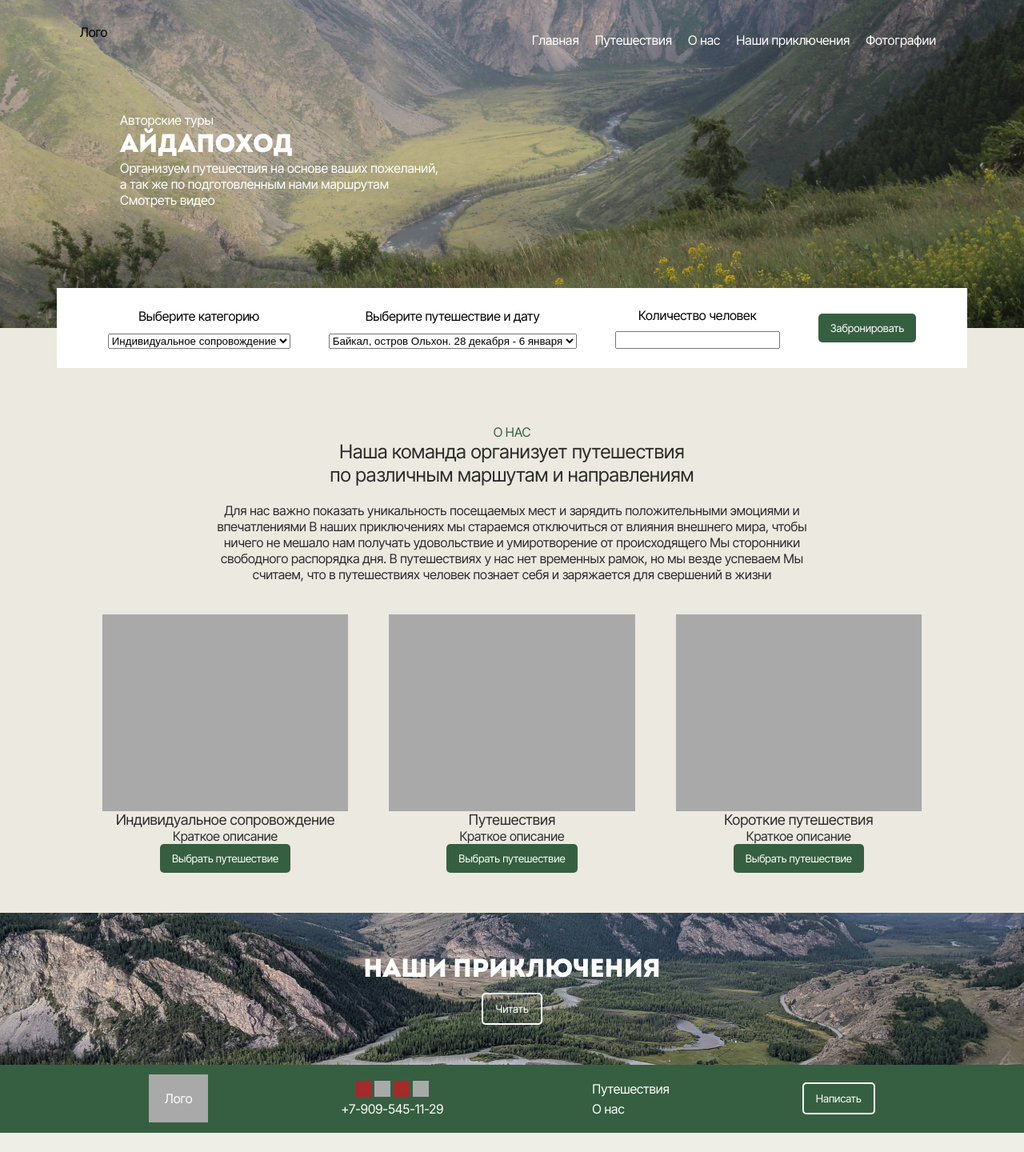
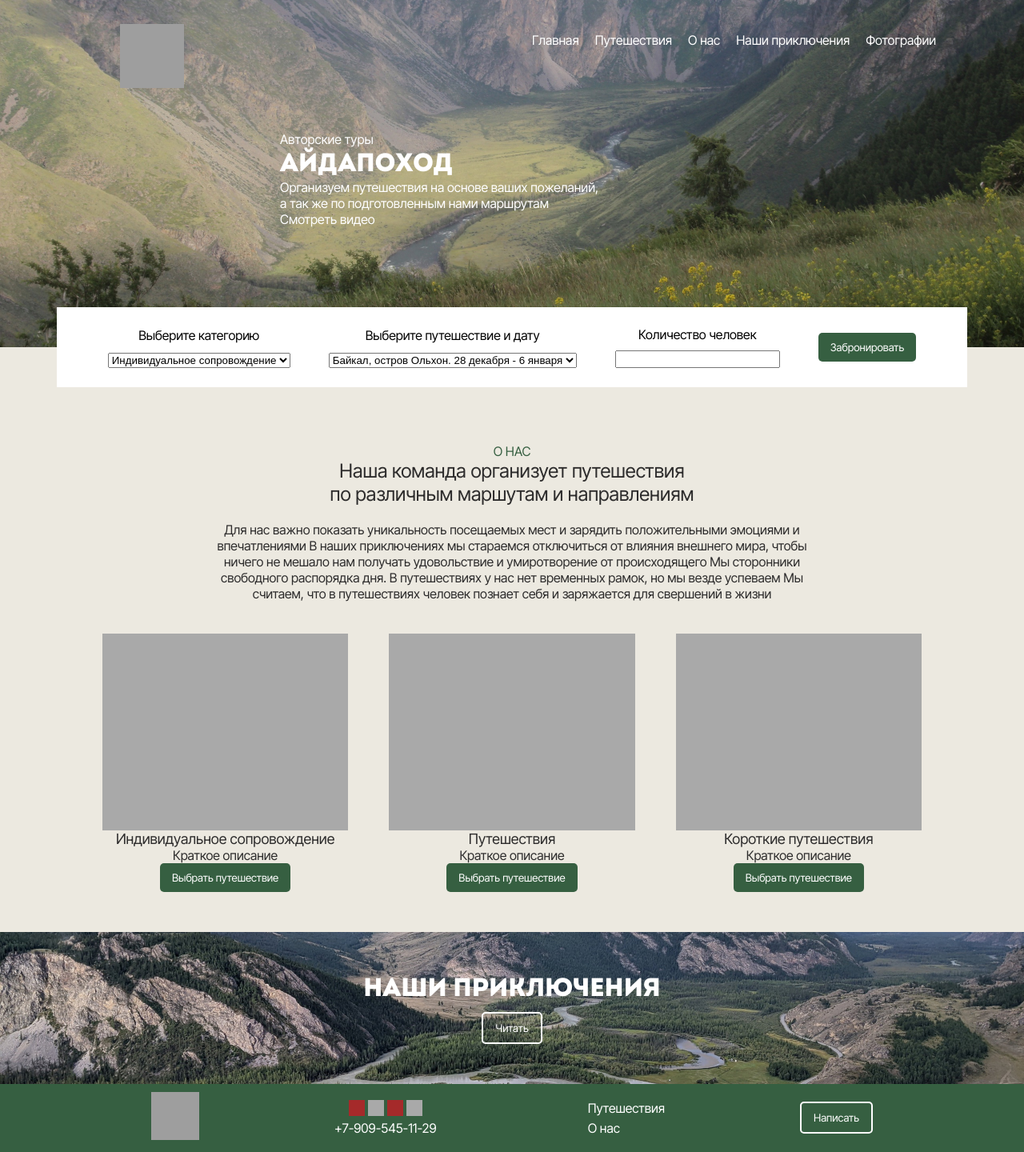
Before and after one commit to TwoMokko/travel, a PHP site: page / in a window 1280 px wide. Shown: the whole page at 80% size. Before the commit the page ends 1416 px from the top, so only its background shows below. Run offline with PHP 8.4, Linux system fonts and the light colour scheme; style sheets or scripts are compiled from the project's sources; some libraries are stand-ins or nearby versions; grey boxes are pictures that could not be loaded.

Commit message:
Работа с главной страницей в сцсс

```diff
--- a/css/main.scss
+++ b/css/main.scss
@@ -12,7 +12,10 @@ body { background-color: $color_main; margin: 0; }
 .block.top {
 	position: relative; display: flex;
 	> div {
-		&:first-child { flex: auto; padding-top: 30px; padding-left: 100px; }
+		&:first-child {
+			flex: auto; padding-top: 30px; padding-left: 150px;
+			> a { display: inline-block; background-image: url("pic/logo.png"); background-position: left; background-size: cover; background-repeat: no-repeat; height: 80px; width: 80px; }
+		}
 		&:last-child {
 			flex: none; display: flex; padding-top: 30px; padding-right: 100px;
 			> div {  }
@@ -29,7 +32,7 @@ body { background-color: $color_main; margin: 0; }
 	> div {
 		&:first-child { background-position: bottom; background-image: url("pic/hat.jpg"); background-size: cover; position: absolute; top: 0; right: 0; bottom: 0; left: 0;}
 		&:last-child {
-			padding: 70px 150px 150px; position: relative;
+			padding: 50px 350px 150px; position: relative;
 			> div {
 				color: white;
 				&:nth-of-type(1) {}
@@ -116,11 +119,9 @@ body { background-color: $color_main; margin: 0; }
 	background-color: $color_main_green; color: white;
 	> div {
 		display: flex; justify-content: space-evenly; text-align: center;  width: 100%; max-width: 1200px; margin: 0 auto;
-		> div {
+		> div.footer_logo > a { display: inline-block; width: 60px; height: 60px; background-image: url("pic/logo.png"); background-position: left; background-size: cover; background-repeat: no-repeat; }
+		> div.footer_contact {
 			padding: 20px;
-		}
-		> div.footer_logo { background-color: darkgray; margin-top: auto; margin-bottom: auto; }
-		> div.footer_contact {
 			> div {
 				display: flex; justify-content: center;
 				&:first-child {
@@ -137,7 +138,9 @@ body { background-color: $color_main; margin: 0; }
 			}
 		}
 		> div {
-			&:nth-of-type(3) { text-align: left;
+			margin-top: auto; margin-bottom: auto;
+			&:nth-of-type(3) {
+				text-align: left; padding: 20px;
 				> div {
 				&:not(:last-child) { margin-bottom: 5px; }
 			}
--- a/templates/footer.tpl
+++ b/templates/footer.tpl
@@ -3,7 +3,7 @@
     function Footer() {
         ?><div class = "block footer">
             <div>
-                <div class = "footer_logo">Лого</div>
+                <div class = "footer_logo"><a href = "/"></a></div>
                 <div class = "footer_contact">
                     <div>
                         <div></div>
--- a/templates/top.tpl
+++ b/templates/top.tpl
@@ -3,7 +3,7 @@
     function Top() {
         ?><div class = "block top">
             <div>
-                <div>Лого</div>
+                <a href = "/"></a>
             </div>
            <?php Menu(); ?>
         </div><?php
```
